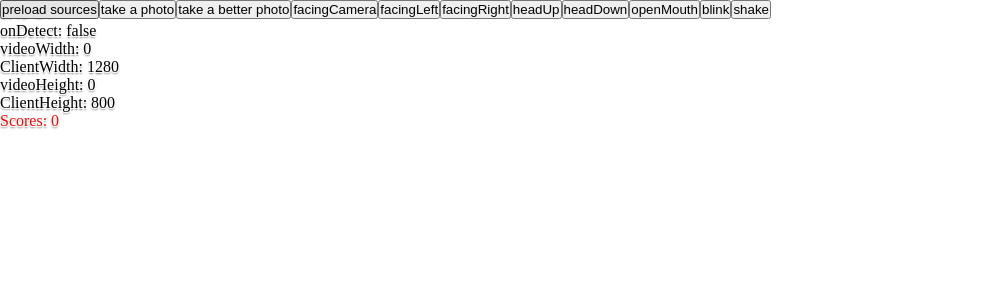
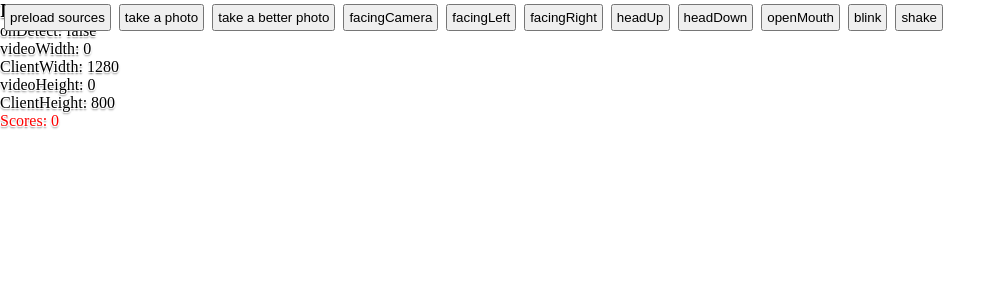
Before and after one commit to LennonReid/ngx-face-detection, an Angular app: page /face-detection in a window 1280 px wide. Shown: the top 300 px of the page, without its empty margins (0-1006 px from the left). Built offline with nearby package versions, Linux system fonts and the light colour scheme.

Commit message:
fix(face-detection): add padding and margin to button

```diff
--- a/src/app/face-detection/face-detection.page.scss
+++ b/src/app/face-detection/face-detection.page.scss
@@ -22,3 +22,7 @@ img {
   bottom: 0;
   left: 0;
 }
+button{
+  padding: 4px;
+  margin: 4px;
+}
```
